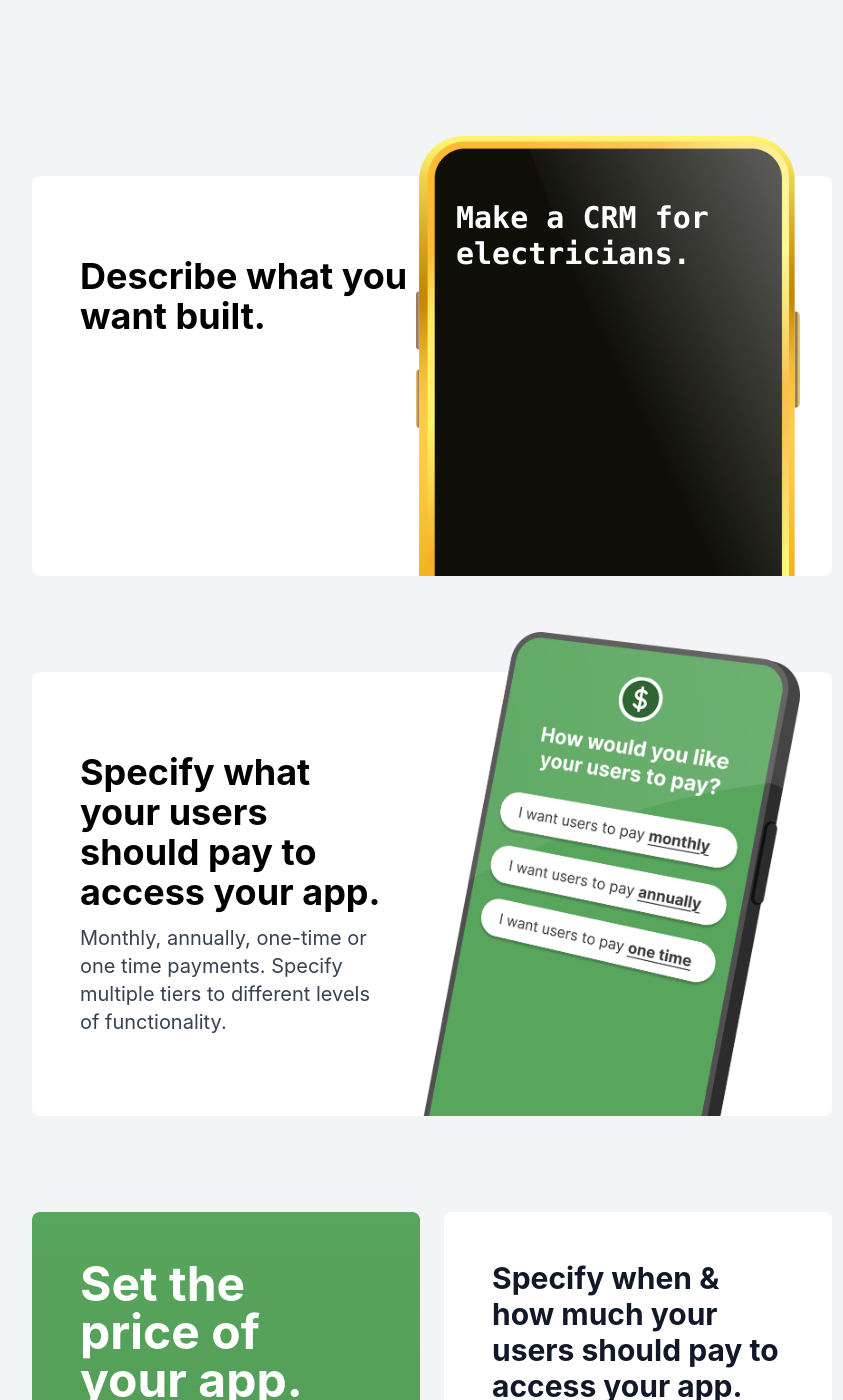
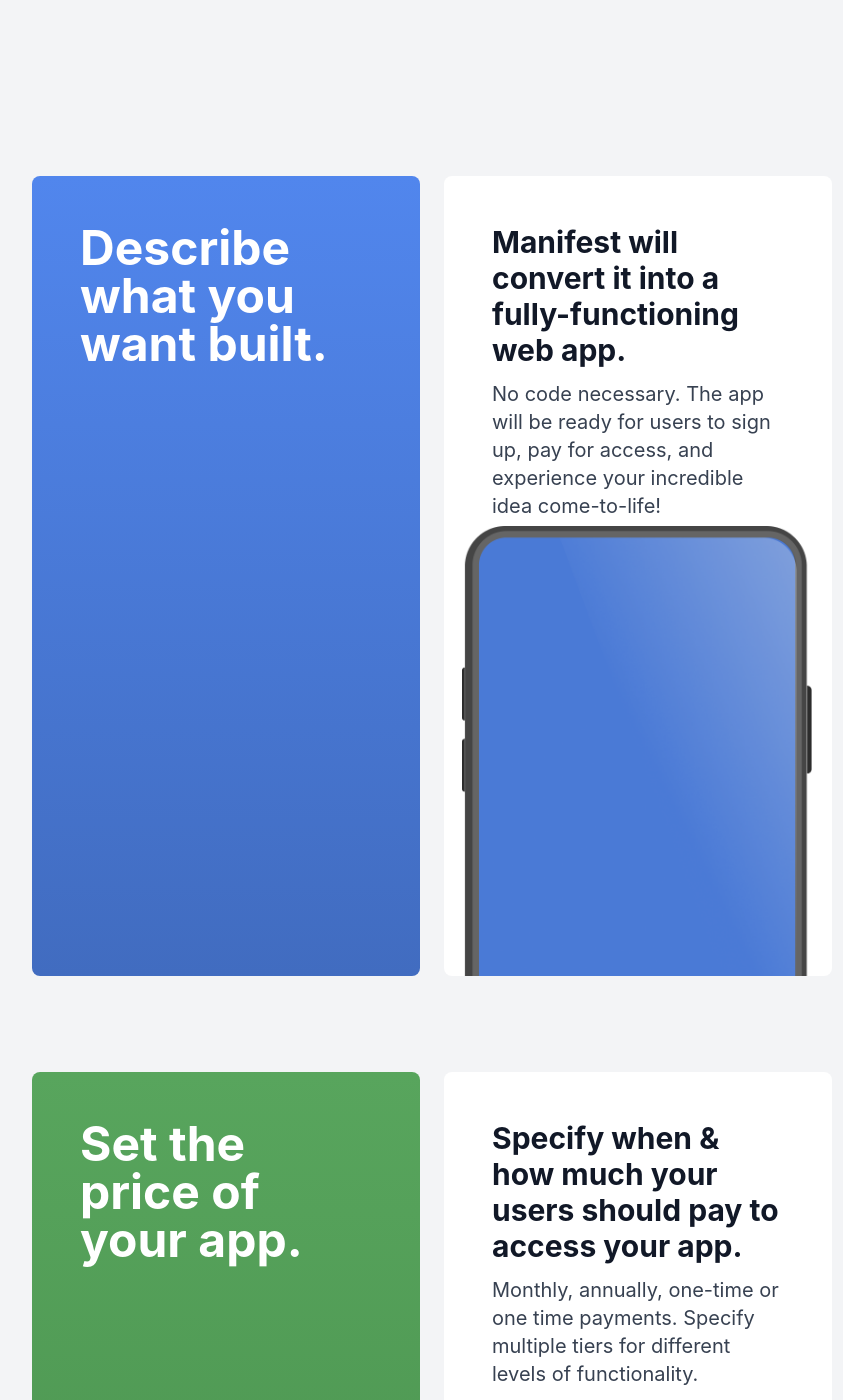
Before and after one commit to madewithmanifest/marketing, a Jekyll site: the page built from index.md, in a window 1280 px wide and 1400 px high. Shown: the whole window, without its empty margins (208-1051 px from the left). Built offline with Jekyll 4.4.1, drawn with Linux system fonts in a browser that asks for light colours; nearby versions of some CDN libraries; some of the changed text lies outside the part shown.

Commit message:
Refactor index.md to replace static sections with dynamic double-window components, update layout styles, and enhance mobile responsiveness. Add meta tags for improved mobile web app capabilities in default.html.

```diff
--- a/_includes/double-window.html
+++ b/_includes/double-window.html
@@ -4,7 +4,7 @@
 <div class="relative mx-auto w-full max-w-[800px] px-4 md:px-0 my-24">
   <div class="flex flex-col md:flex-row gap-6 relative">
     <!-- Left container -->
-    <div class="w-full md:w-1/2 rounded-lg min-h-[250px] md:min-h-[800px] bg-gradient-to-b {{ include.left_bg_gradient | default: 'from-[#4C56C0] to-[#3F47A6]' }} flex items-center md:items-start">
+    <div class="w-full md:w-1/2 rounded-lg min-h-[350px] md:min-h-[800px] bg-gradient-to-b {{ include.left_bg_gradient | default: 'from-[#4C56C0] to-[#3F47A6]' }} flex items-center md:items-start">
       <div class="w-full px-8 md:pt-12 md:px-12">
         <div class="md:text-5xl font-bold text-center md:text-left text-4xl {{ include.left_text_color | default: 'text-white' }}">
           {{ include.left_title }}
--- /dev/null
+++ b/_includes/typewriter-window.html
@@ -0,0 +1,48 @@
+<!-- Double Window Component -->
+<!-- Usage: include double-window.html with parameters: left_bg_gradient, left_title, left_text_color, right_title, right_subtitle, image_src, image_position_top, image_container_width, image_left_offset, mobile_image_container_class, mobile_image_container_style, mobile_image_class, mobile_image_style -->
+
+<div class="relative mx-auto w-full max-w-[800px] px-4 md:px-0 my-24">
+    <div class="flex flex-col md:flex-row gap-6 relative">
+      <!-- Left container -->
+      <div class="w-full md:w-1/2 rounded-lg min-h-[350px] md:min-h-[800px] bg-gradient-to-b {{ include.left_bg_gradient | default: 'from-[#4C56C0] to-[#3F47A6]' }} flex items-center md:items-start">
+        <div class="w-full px-8 md:pt-12 md:px-12">
+          <div class="md:text-5xl font-bold text-center md:text-left text-4xl {{ include.left_text_color | default: 'text-white' }}">
+            {{ include.left_title }}
+          </div>
+          {% if include.left_subtitle %}
+          <div class="mt-3 text-xl text-center md:text-left {{ include.left_subtitle_color | default: 'text-white/80' }}">
+            {{ include.left_subtitle }}
+          </div>
+          {% endif %}
+        </div>
+      </div>
+
+      {% if include.image_src %}
+      <!-- Image positioned absolutely (desktop) -->
+      <div class="hidden md:block absolute right-0 z-10" style="bottom: -100px; top: 350px; width: 350px; right: 20px; clip-path: polygon(0 0, 100% 0, 100% calc(100% - 100px), 0 calc(100% - 100px));">
+          <img src="{{ include.image_src }}" alt="{{ include.image_alt | default: 'Feature image' }}" class="absolute top-0 w-[105%]" style="left: 0px">
+      </div>
+      {% endif %}
+
+      <!-- Right container -->
+      <div class="w-full md:w-1/2 {{ include.right_bg | default: 'bg-white' }} rounded-lg max-h-[600px] sm:max-h-auto sm:min-h-[800px] relative overflow-hidden min-h-[400px]">
+        <div class="w-full px-8 pt-12 md:px-12">
+          <div class="md:text-3xl font-bold text-center md:text-left text-3xl {{ include.right_title_color | default: 'text-gray-900' }}">
+            {{ include.right_title }}
+          </div>
+          {% if include.right_subtitle %}
+          <div class="mt-3 text-gray-700 text-xl text-center md:text-left">
+            {{ include.right_subtitle }}
+          </div>
+          {% endif %}
+        </div>
+
+        {% if include.image_src %}
+        <!-- Mobile image -->
+        <div class="md:hidden mt-4" style="">
+          <img src="{{ include.image_src }}" alt="{{ include.image_alt | default: 'Feature image' }}" class="w-full px-4 mt-12" style="{{ include.mobile_image_style | default: '' }}">
+        </div>
+        {% endif %}
+      </div>
+    </div>
+  </div>
--- a/_layouts/default.html
+++ b/_layouts/default.html
@@ -3,6 +3,11 @@
   <head>
     <meta charset="UTF-8">
     <meta name="viewport" content="width=device-width, initial-scale=1.0">
+    <meta name="mobile-web-app-capable" content="yes">
+    <meta name="apple-mobile-web-app-capable" content="yes">
+    <meta name="apple-mobile-web-app-status-bar-style" content="default">
+    <meta name="apple-mobile-web-app-title" content="Manifest">
+    <meta name="theme-color" content="#4C56C0">
     <title>{{ page.title | default: site.title }}</title>
     <script src="https://cdn.tailwindcss.com"></script>
     <script>
--- a/index.md
+++ b/index.md
@@ -13,53 +13,23 @@ title: Manifest - Turn your app idea into a profitable online business
 <div class="bg-gray-100 relative overflow-hidden" style="padding-top: 80px; padding-bottom: 40px;">
 
 
-
-
-<!-- Submit idea - yellow phone -->
-<div class="relative mx-auto w-full max-w-[800px] px-4 sm:px-0 my-24">
-  <div class="hidden sm:block absolute right-8 w-[48%] z-10" style="bottom: 0; top: -40px; overflow: hidden;">
-    <div class="relative">
-      <img src="/assets/yellow-iphone.png" alt="Select how users pay" class="w-full">
-      <div class="absolute inset-0 flex items-start justify-start p-8 pt-16">
-          <p class="text-white text-left font-semibold text-3xl font-mono px-2">
-            Make a CRM for electricians.
-          </p>
-      </div>
-    </div>
-  </div>
-  <div class="bg-white rounded-lg flex flex-col sm:flex-row relative overflow-hidden min-h-[400px]">
-    <div class="w-full sm:w-3/5 py-12 sm:py-20 px-8 sm:px-12 text-3xl sm:text-4xl font-bold text-center sm:text-left">Describe what you want built.</div>
-    <div class="w-full sm:w-2/5 sm:hidden relative overflow-hidden" style="height: 400px;">
-      <div class="relative h-full">
-        <img src="/assets/yellow-iphone.png" alt="Select how users pay" class="absolute top-0 left-0 w-full h-auto px-8">
-        <div class="absolute inset-0 flex items-start justify-start px-16 pt-12">
-          <p class="px-6 text-white text-left font-semibold text-4xl font-mono">Make a CRM for electricians.</p>
-        </div>
-      </div>
-    </div>
-    <div class="hidden sm:block sm:w-2/5"></div>
-  </div>
-</div>
-
-
-
-<!-- Charge users - green phone -->
-<div class="relative mx-auto w-full max-w-[800px] px-4 sm:px-0 my-24">
-  <div class="hidden sm:block absolute right-8 w-[48%] z-10" style="bottom: 0; top: -40px; overflow: hidden;">
-    <img src="/assets/select-how-users-pay.png" alt="Select how users pay" class="absolute top-0 left-0 w-full">
-  </div>
-  <div class="bg-white rounded-lg flex flex-col sm:flex-row relative overflow-hidden">
-    <div class="w-full sm:w-1/2 py-12 sm:py-20 px-8 sm:px-12 ">
-      <div class="sm:text-4xl font-bold text-center sm:text-left text-3xl">Specify what your users should pay to access your app.</div>
-      <div class="mt-3 text-gray-700 text-xl text-center sm:text-left">Monthly, annually, one-time or one time payments. Specify multiple tiers to different levels of functionality.</div>
-    </div>
-    <div class="w-full sm:w-2/5 sm:hidden relative overflow-hidden" style="height: 400px;">
-      <img src="/assets/select-how-users-pay.png" alt="Select how users pay" class="absolute top-0 left-0 w-full h-auto px-8">
-    </div>
-    <div class="hidden sm:block sm:w-2/5"></div>
-  </div>
-</div>
-
+<!-- specify payment -->
+{% include typewriter-window.html
+  left_bg_gradient="from-[#5186ED] to-[#416CC0]"
+  left_title="Describe what you want built."
+  left_text_color="text-white"
+  right_title="Manifest will convert it into a fully-functioning web app."
+  right_subtitle="No code necessary. The app will be ready for users to sign up, pay for access, and experience your incredible idea come-to-life!"
+  image_src="/assets/iphone-blue.png"
+  image_alt="Stripe phone"
+  image_position_top="350px"
+  image_container_width="45%"
+  image_left_offset="0px"
+  mobile_image_container_class="relative overflow-hidden"
+  mobile_image_container_style="margin-top: 40px; height: 500px;"
+  mobile_image_class="absolute top-0 right-[-5%]"
+  mobile_image_style="width: 120%;"
+%}
 
 
 
@@ -84,22 +54,19 @@ title: Manifest - Turn your app idea into a profitable online business
 
 
 
-<!-- Manifest will build it - computer with explosions -->
-<div class="relative mx-auto w-full max-w-[800px] px-4 sm:px-0 my-24">
+<!-- <div class="relative mx-auto w-full max-w-[800px] px-4 sm:px-0 my-24">
   <div class="bg-white rounded-lg relative flex flex-col min-h-[480px] sm:min-h-[750px]">
-    <!-- Image that extends beyond the div -->
+
     <div class="absolute mx-auto" style="width: 120%; left: -10%; top: -60px; z-index: 1;">
       <img src="/assets/manifest-will-build-it.png" alt="Manifest will build it" class="w-full">
     </div>
-    <!-- Spacer to push text to bottom -->
     <div class="flex-grow"></div>
-    <!-- Centered text at bottom -->
     <div class="relative w-full py-12 px-8 sm:px-12 text-3xl sm:text-4xl font-bold text-center" style="z-index: 2;">
       And Manifest’s AI will build it before your eyes.
     </div>
   </div>
 </div>
-
+ -->
 
 
 
```
Also changed, not shown: other parts of index.md (+3 -3 lines), _includes/text-overlay-section.html (added, +72 -0 lines), assets/iphone-blue.png (added), 3 other files.
